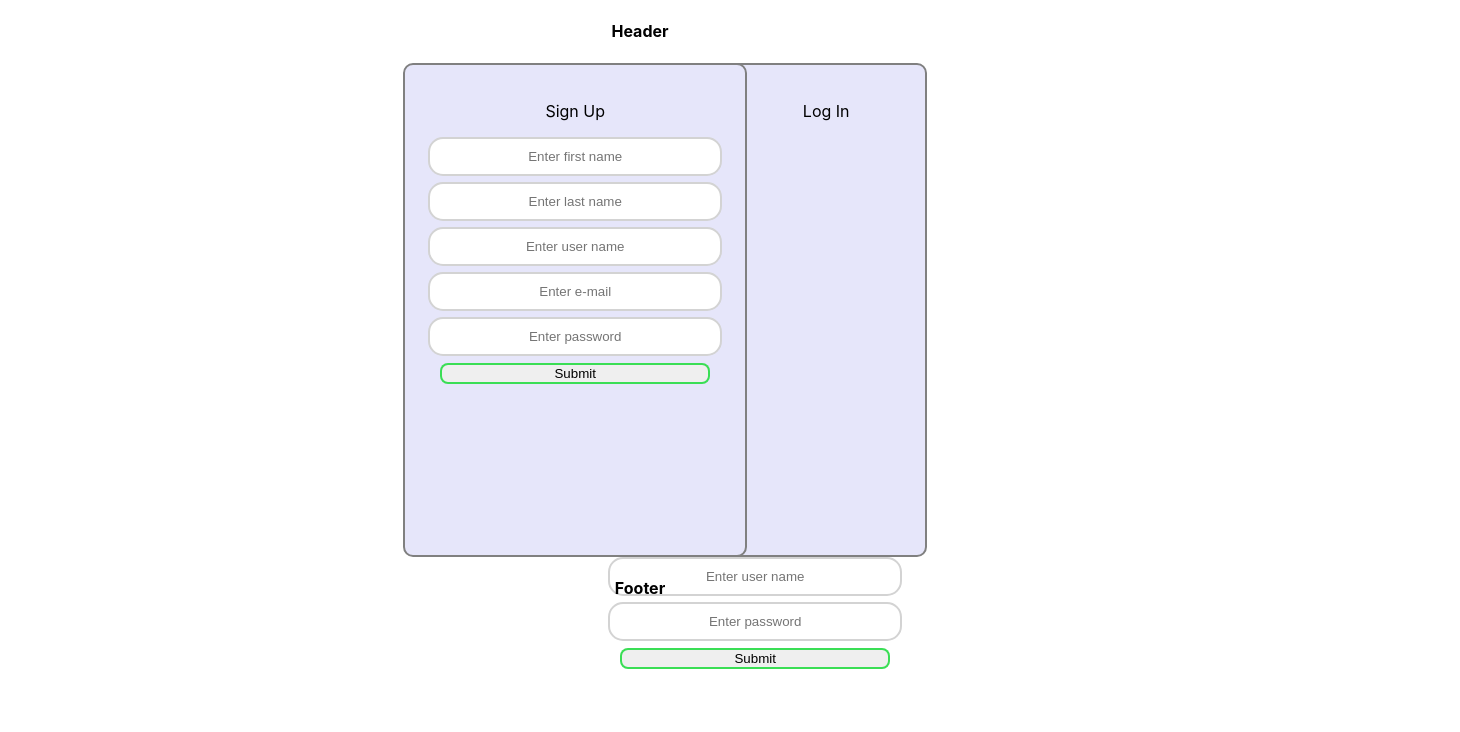
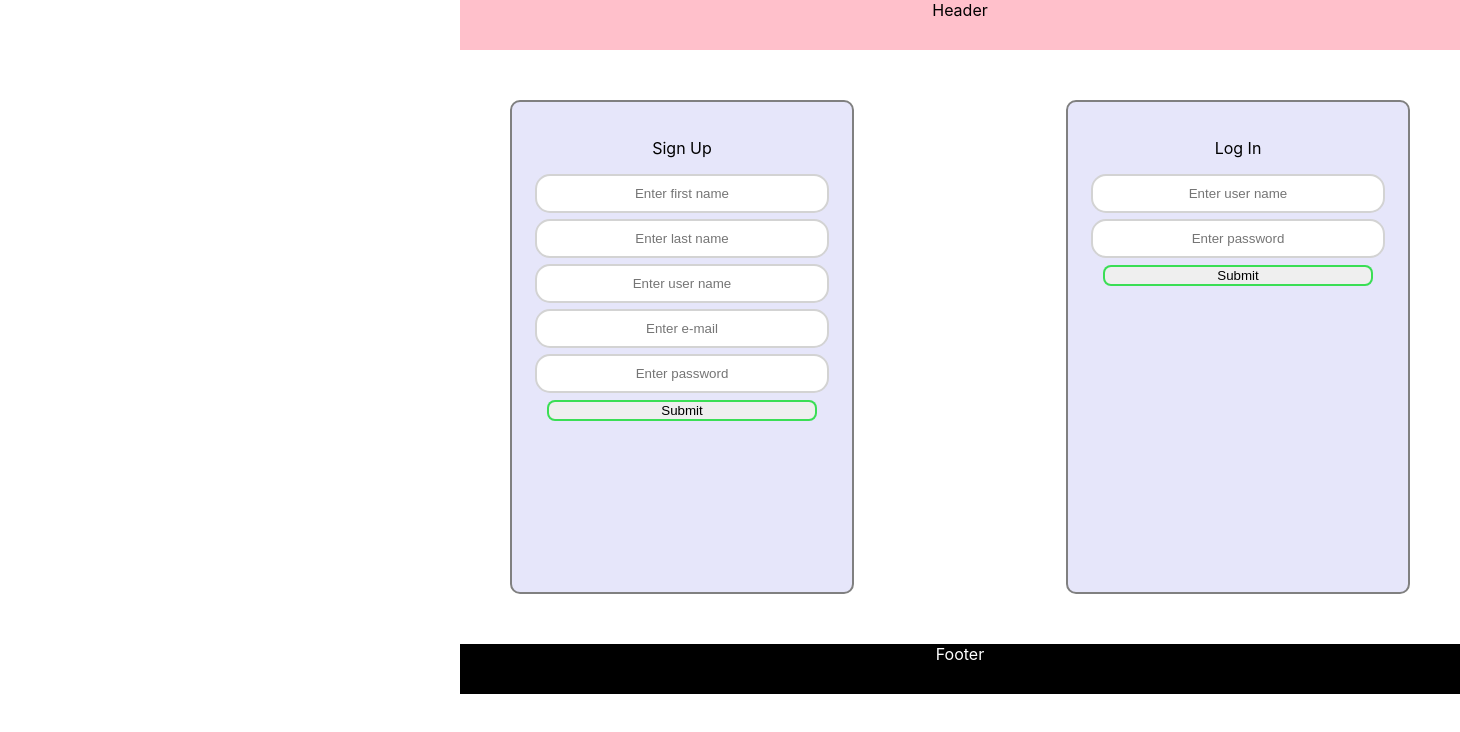
Before and after one commit to bacancy-neel/react-js, a React (Create React App) app in the folder signup-login/: page / in a window 1280 px wide. Shown: the top 732 px of the page, 1460 px wide, since content can reach past the window. Built offline with nearby package versions, Linux system fonts and the light colour scheme.

Commit message:
Ready to deploy

```diff
--- a/signup-login/src/App.css
+++ b/signup-login/src/App.css
@@ -2,12 +2,24 @@
  text-align: center;
 }
 
-.body {
 
-  width: 55%;
-  margin-left: 22.5%;
-  margin-right: 22.5%;
-  padding-left: 9%
+.container{
+  width: 1000px;
+  margin-left: 460px
+}
+
+header{
+  width:1000px;
+  float:left;
+  background: pink;
+  height: 50px;
+}
+footer {
+  width:1000px;
+  float:left;
+  background: black;
+  height: 50px;
+  color: #ffffff;
 }
 
 .signUpForm, .loginForm {
--- a/signup-login/src/App.js
+++ b/signup-login/src/App.js
@@ -7,11 +7,11 @@ import './App.css';
 class App extends Component {
   render() {
     return (
-      <React.Fragment>
+      <div className="container">
         <div className="header"><Header /></div>
         <div className="body"><Body /></div>
         <div className="footer"><Footer /></div>
-      </React.Fragment>
+      </div>
     )
   };
 }
--- a/signup-login/src/components/Footer.js
+++ b/signup-login/src/components/Footer.js
@@ -3,7 +3,7 @@ import React, { Component } from 'react';
 class Footer extends Component {
     render() {
         return (
-            <h4>Footer</h4>
+            <footer>Footer</footer>
         )
     };
 }
--- a/signup-login/src/components/Header.js
+++ b/signup-login/src/components/Header.js
@@ -3,7 +3,7 @@ import React, { Component } from 'react';
 class Header extends Component {
     render() {
         return (
-            <h4>Header</h4>
+            <header>Header</header>
         )
     };
 }
--- a/signup-login/src/components/Login.css
+++ b/signup-login/src/components/Login.css
@@ -3,7 +3,8 @@
     background-color: lavender;
     width: 300px;
     height: 400px;
-    margin: auto;
+    float: right;
+    margin: 50px;
     border: 2px solid grey;
     border-radius: 10px;
     padding: 20px;
--- a/signup-login/src/components/SignUp.css
+++ b/signup-login/src/components/SignUp.css
@@ -4,7 +4,7 @@
     float: left;
     width: 300px;
     height: 400px;
-    margin: auto;
+    margin: 50px;
     border: 2px solid grey;
     border-radius: 10px;
     padding: 20px;
```
